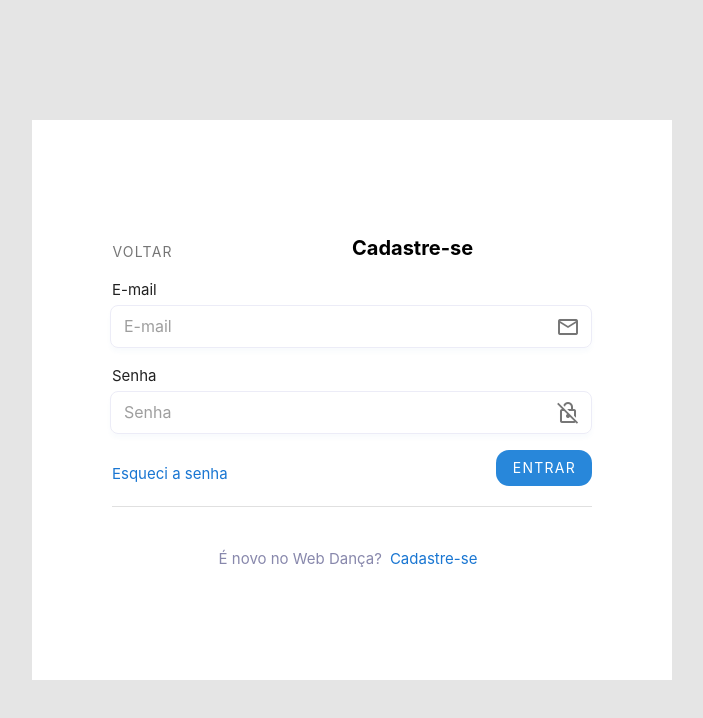
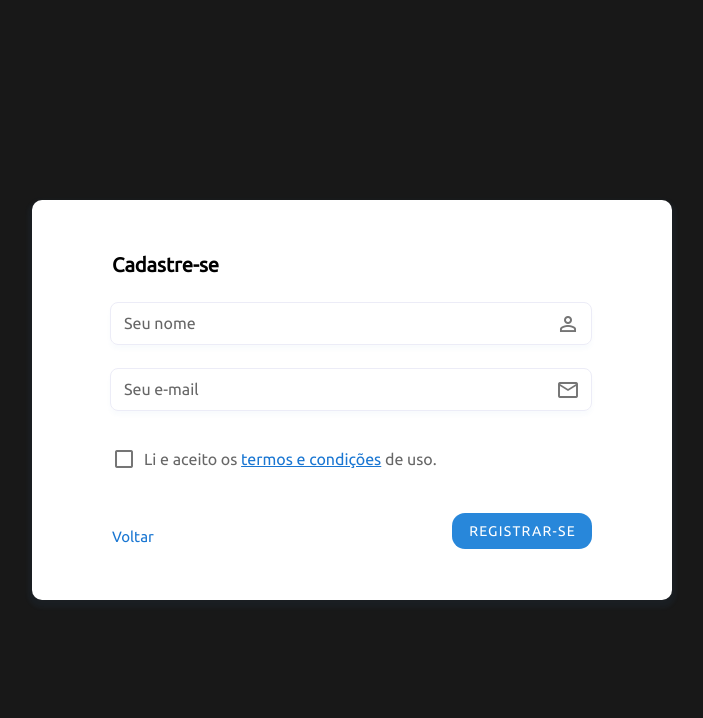
Before and after one commit to mruniverse/web-danca, a Vue app: page / in a window 1280 px wide. Both pictures are taken after a click on the link "Cadastre-se". Shown: the top 718 px of the page, without its empty margins (288-991 px from the left). Built offline with nearby package versions, Linux system fonts and the light colour scheme.

Commit message:
Login and Register screen

```diff
--- a/src/App.vue
+++ b/src/App.vue
@@ -18,6 +18,5 @@ body {
   display: flex;
   align-items: center;
   justify-content: center;
-  background-color: #E5E5E5;
 }
 </style>
--- a/src/assets/base.css
+++ b/src/assets/base.css
@@ -1,8 +1,11 @@
+@import url('https://fonts.googleapis.com/css?family=Ubuntu');
+
 /* color palette from <https://github.com/vuejs/theme> */
 :root {
   --vt-c-white: #ffffff;
   --vt-c-white-soft: #f8f8f8;
   --vt-c-white-mute: #f2f2f2;
+  --vt-c-white-custom: #f5f6fa;
 
   --vt-c-black: #181818;
   --vt-c-black-soft: #222222;
@@ -26,6 +29,7 @@
   --color-background: var(--vt-c-white);
   --color-background-soft: var(--vt-c-white-soft);
   --color-background-mute: var(--vt-c-white-mute);
+  --color-background-custom: var(--vt-c-white-custom);
 
   --color-border: var(--vt-c-divider-light-2);
   --color-border-hover: var(--vt-c-divider-light-1);
@@ -41,6 +45,7 @@
     --color-background: var(--vt-c-black);
     --color-background-soft: var(--vt-c-black-soft);
     --color-background-mute: var(--vt-c-black-mute);
+    --color-background-custom: var(--vt-c-black);
 
     --color-border: var(--vt-c-divider-dark-2);
     --color-border-hover: var(--vt-c-divider-dark-1);
@@ -62,11 +67,10 @@
 body {
   min-height: 100vh;
   color: var(--color-text);
-  background: var(--color-background);
+  background: var(--color-background-custom);
   transition: color 0.5s, background-color 0.5s;
   line-height: 1.6;
-  font-family: Inter, -apple-system, BlinkMacSystemFont, 'Segoe UI', Roboto, Oxygen, Ubuntu,
-    Cantarell, 'Fira Sans', 'Droid Sans', 'Helvetica Neue', sans-serif;
+  font-family: Ubuntu;
   font-size: 15px;
   text-rendering: optimizeLegibility;
   -webkit-font-smoothing: antialiased;
--- a/src/assets/loginComponent.css
+++ b/src/assets/loginComponent.scss
@@ -1,7 +1,12 @@
 .login-sheet-style {
-    height: 70vh;
+    height: 50vh;
     width: 50vw;
-    display: flex;
+    max-height: 700px;
+    max-width: 700px;
+    min-width: 400px;
+    min-height: 400px;
+    border-radius: 10px;
+    box-shadow: 0px 4px 4px 4px rgba(59, 125, 182, 0.068);
 }
 
 .login-title-text {
--- a/src/components/LoginComponent.vue
+++ b/src/components/LoginComponent.vue
@@ -1,30 +1,36 @@
 <script setup>
 import { ref } from 'vue';
-import {useLoginStore} from '../stores/loginStore';
+import { useLoginStore } from '../stores/loginStore';
 
 const passwordVisibility = ref('password');
+const email = ref('');
+const password = ref('');
+
 const loginStore = useLoginStore();
 </script>
 
 <template>
-    <v-sheet rounded elevation="4">
+    <v-sheet class="login-sheet-style d-flex align-center">
         <v-row no-gutters class="d-flex justify-center">
             <v-col cols="9">
-                <v-row no-gutters justify="center">
+                <v-row no-gutters justify="start">
                     <p class="login-title-text">Entre com e-mail e senha</p>
                 </v-row>
                 <v-row no-gutters class="mb-n5">
-                    <p>E-mail</p>
+                    <v-text-field
+                    v-model="email"
+                    append-icon="mdi-email-outline"
+                    label="E-mail"
+                    outlined>
+                    </v-text-field>
                 </v-row>
                 <v-row no-gutters>
-                    <v-text-field append-icon="mdi-email-outline" placeholder="E-mail" outlined>
-                    </v-text-field>
-                </v-row>
-                <v-row no-gutters class="my-n5">
-                    <p>Senha</p>
-                </v-row>
-                <v-row no-gutters>
-                    <v-text-field placeholder="Senha" outlined :type="passwordVisibility ? 'password' : 'text'"
+                    <v-text-field
+                        v-model="password"
+                        label="Senha"
+                        outlined
+                        :style="{'font-size': passwordVisibility ? '22px':''}"
+                        :type="passwordVisibility ? 'password' : 'text'"
                         :append-icon="passwordVisibility ? 'mdi-lock-off-outline' : 'mdi-lock-outline'"
                         @click:append="() => (passwordVisibility = !passwordVisibility)">
                     </v-text-field>
@@ -42,7 +48,7 @@ const loginStore = useLoginStore();
                 </v-row>
                 <v-row no-gutters justify="center" class="mt-10 mb-n5">
                     <p class="have-you-registered-text">É novo no Web Dança?</p>
-                    <a @click="loginStore.goToRegister" class="px-2">Cadastre-se</a>
+                    <a @click="loginStore.showRegister" class="px-2">Cadastre-se</a>
                 </v-row>
             </v-col>
         </v-row>
@@ -50,5 +56,5 @@ const loginStore = useLoginStore();
 </template>
 
 <style scoped>
-@import '../assets/loginComponent.css';
+@import '../assets/loginComponent.scss';
 </style>
--- a/src/components/RegisterComponent.vue
+++ b/src/components/RegisterComponent.vue
@@ -1,53 +1,38 @@
 <script setup>
-import { ref } from 'vue';
-
-const passwordVisibility = ref('password');
+import { useLoginStore } from '../stores/loginStore';
+const loginStore = useLoginStore();
 </script>
 
 <template>
-    <v-sheet class="login-sheet-style">
-        <v-row no-gutters justify="center" class="align-center">
+    <v-sheet class="login-sheet-style d-flex align-center">
+        <v-row no-gutters class="d-flex justify-center">
             <v-col cols="9">
-                <v-row no-gutters>
-                    <v-col>
-                        <v-btn icon>
-                            <v-icon>mdi-back</v-icon> Voltar
-                        </v-btn>
-                    </v-col>
-                    <v-col>
-                        <p class="login-title-text">Cadastre-se</p>
-                    </v-col>
+                <v-row no-gutters justify="start">
+                    <p class="login-title-text">Cadastre-se</p>
                 </v-row>
                 <v-row no-gutters class="mb-n5">
-                    <p>E-mail</p>
-                </v-row>
-                <v-row no-gutters>
-                    <v-text-field append-icon="mdi-email-outline" placeholder="E-mail" outlined>
+                    <v-text-field append-icon="mdi-account-outline" label="Seu nome" outlined>
                     </v-text-field>
                 </v-row>
-                <v-row no-gutters class="my-n5">
-                    <p>Senha</p>
-                </v-row>
-                <v-row no-gutters>
-                    <v-text-field placeholder="Senha" outlined :type="passwordVisibility ? 'password' : 'text'"
-                        :append-icon="passwordVisibility ? 'mdi-lock-off-outline' : 'mdi-lock-outline'"
-                        @click:append="() => (passwordVisibility = !passwordVisibility)">
+                <v-row no-gutters class="mb-n5">
+                    <v-text-field append-icon="mdi-email-outline" label="Seu e-mail" outlined>
                     </v-text-field>
                 </v-row>
-                <v-row no-gutters class="mt-n5">
+                <v-row no-gutters class="mb-n5">
+                    <v-checkbox>
+                        <template v-slot:label>
+                            <div>Li e aceito os <a @click.stop href="https://google.com">termos e condições</a> de uso.
+                            </div>
+                        </template>
+                    </v-checkbox>
+                </v-row>
+                <v-row no-gutters class="mt-10">
                     <v-col align-self="end">
-                        <a>Esqueci a senha</a>
+                        <a @click="loginStore.showLogin">Voltar</a>
                     </v-col>
                     <v-col align="end">
-                        <v-btn style="border-radius: 13px;" elevation="0" color="#2887DA" dark> Entrar </v-btn>
+                        <v-btn style="border-radius: 13px;" elevation="0" color="#2887DA" dark> Registrar-se </v-btn>
                     </v-col>
-                </v-row>
-                <v-row no-gutters class="mt-5">
-                    <v-divider></v-divider>
-                </v-row>
-                <v-row no-gutters justify="center" class="mt-10 mb-n5">
-                    <p class="have-you-registered-text">É novo no Web Dança?</p>
-                    <a class="px-2">Cadastre-se</a>
                 </v-row>
             </v-col>
         </v-row>
@@ -55,5 +40,5 @@ const passwordVisibility = ref('password');
 </template>
 
 <style scoped>
-@import '../assets/loginComponent.css';
+@import '../assets/loginComponent.scss';
 </style>
--- a/src/plugins/vuetify.js
+++ b/src/plugins/vuetify.js
@@ -4,6 +4,8 @@ import 'vuetify/dist/vuetify.min.css'
 
 Vue.use(Vuetify)
 
-const opts = {}
+const opts = {
+    theme: {dark: false}
+}
 
 export default new Vuetify(opts)
--- a/src/stores/loginStore.js
+++ b/src/stores/loginStore.js
@@ -5,15 +5,15 @@ export const useLoginStore = defineStore("loginStore", () => {
   const login = ref(true);
   const register = ref(false);
 
-  function goToLogin() {
+  function showLogin() {
     login.value = true;
     register.value = false;
   }
 
-  function goToRegister() {
+  function showRegister() {
     login.value = false;
     register.value = true;
   }
 
-  return { login, register, goToLogin, goToRegister };
+  return { login, register, showLogin, showRegister };
 });
--- a/src/views/LoginView.vue
+++ b/src/views/LoginView.vue
@@ -1,9 +1,8 @@
 <script setup>
 import { ref } from 'vue';
-import Login from '../components/LoginComponent.vue';
-import Register from '../components/RegisterComponent.vue';
+import LoginComponent from '../components/LoginComponent.vue';
+import RegisterComponent from '../components/RegisterComponent.vue';
 import { useLoginStore } from '../stores/loginStore';
-import RegisterComponent from '../components/RegisterComponent.vue';
 
 const loginStore = useLoginStore();
 </script>
@@ -12,7 +11,7 @@ const loginStore = useLoginStore();
     <v-container class="d-flex align-center justify-center">
         <!-- <img class="logo" src="@/assets/Logo Horizontal.svg" /> -->
         <div v-if="loginStore.login">
-            <Login />
+            <LoginComponent />
         </div>
         <div v-if="loginStore.register">
             <RegisterComponent />
```
